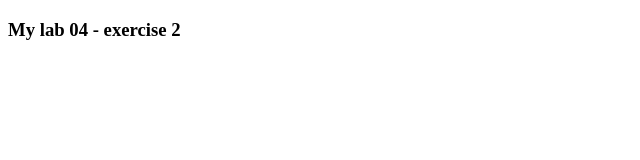
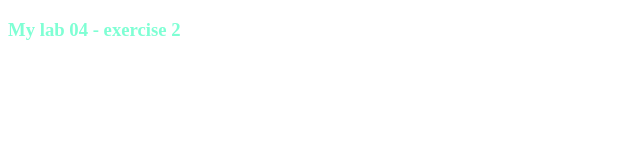
Before and after one commit to dekento/lab04_ex2, a plain HTML site: page index.html in a window 1280 px wide. Shown: the whole page, without its empty margins (0-640 px from the left). Drawn offline with Linux system fonts and the light colour scheme.

Commit message:
second-commit

```diff
--- a/index.html
+++ b/index.html
@@ -5,6 +5,7 @@
     <meta http-equiv="X-UA-Compatible" content="IE=edge">
     <meta name="viewport" content="width=device-width, initial-scale=1.0">
     <title>Document</title>
+    <link rel="stylesheet" href="/style.css">
 </head>
 <body>
     <h3>My lab 04 - exercise 2</h3>
--- /dev/null
+++ b/style.css
@@ -0,0 +1,3 @@
+h3{
+    color: aquamarine;
+}
```
